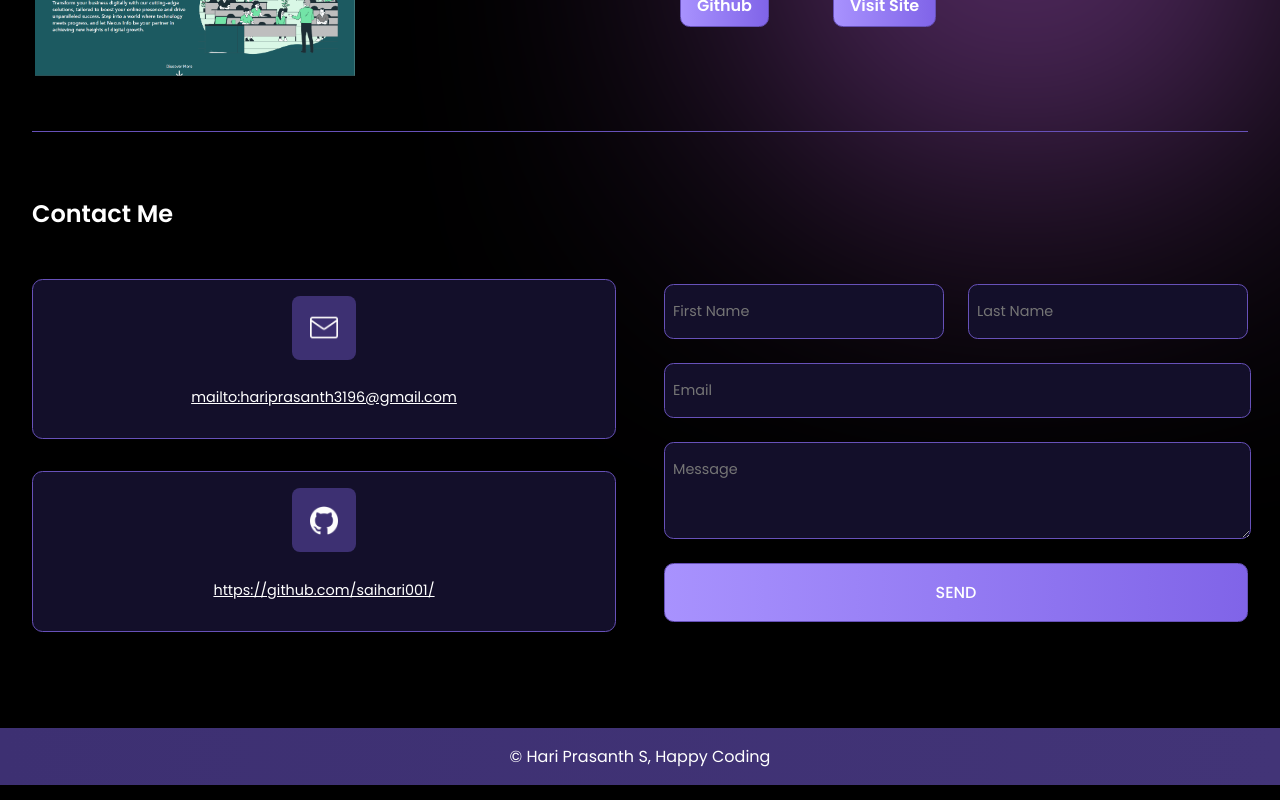
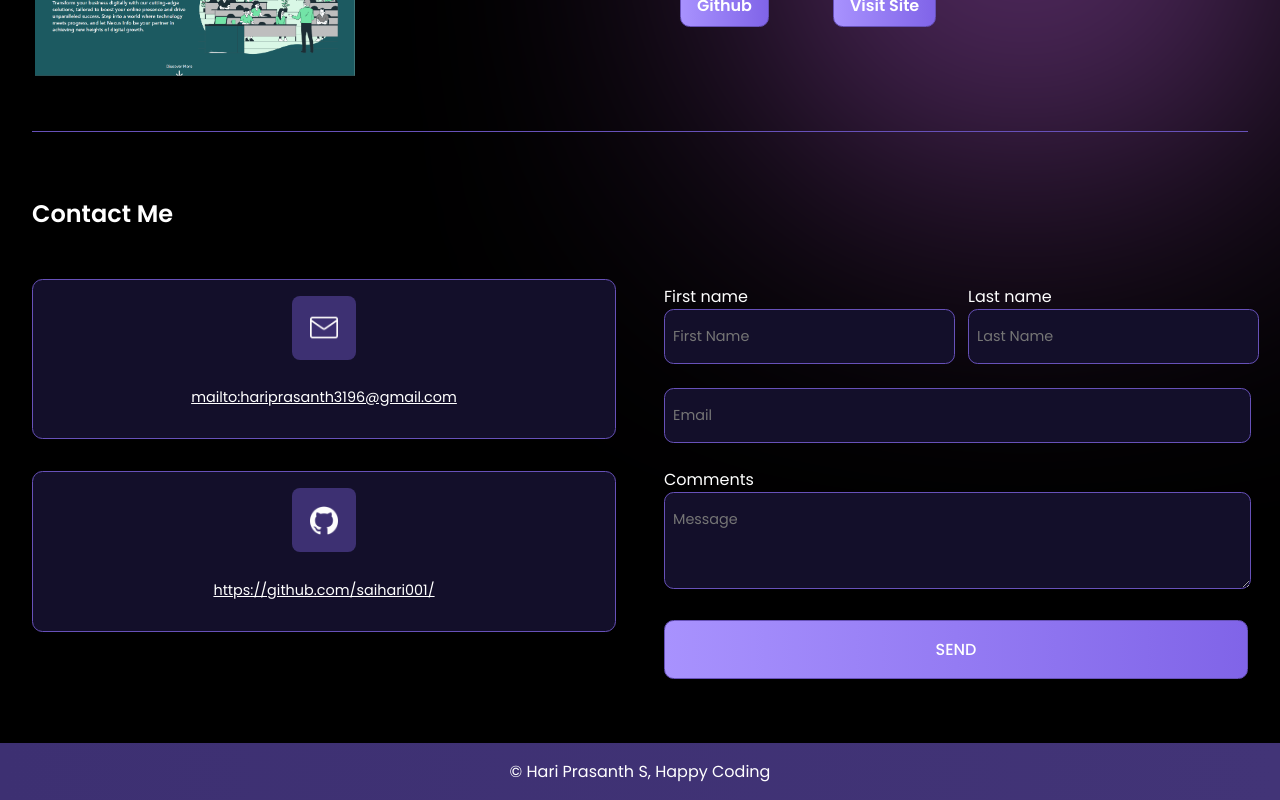
Before and after one commit to saihari001/Portfolio, a React (Create React App) app: page / in a window 1280 px wide. Shown: the part 2534-3334 px from the top of the page. Built offline with nearby package versions, Linux system fonts and the light colour scheme.

Commit message:
added netlify form

```diff
--- a/src/components/Contact/ContactForm.jsx
+++ b/src/components/Contact/ContactForm.jsx
@@ -4,13 +4,21 @@ import "./ContactForm.css";
 const ContactForm = () => {
   return (
     <div className='contact-form-container'>
-        <form name='contact' method='POST' data-netlify='true' onSubmit='submit'>
+        <form name='contact v1' method='POST' data-netlify='true' onSubmit='submit'>
             <div className='name-container'>
+              <label>First name <br />
                 <input type="text" name='firstname' placeholder='First Name'/>
+              </label>
+              <label>Last name <br />
                 <input type="text" name='Lastname' placeholder='Last Name'/>
+              </label>
             </div>
-            <input type="text" name='email' placeholder='Email'/>
-            <textarea type='text' name='message' placeholder='Message' rows={3} />
+            <label htmlFor="email">
+              <input type="text" name='email' id='email' placeholder='Email'/>
+            </label>
+            <label>Comments
+              <textarea type='text' name='message' placeholder='Message' rows={3} />
+            </label>
 
             <button type='submit'>SEND</button>
         </form>
```
